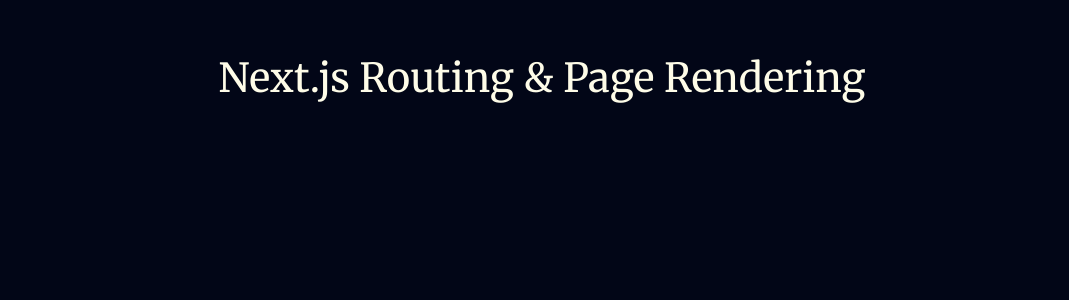
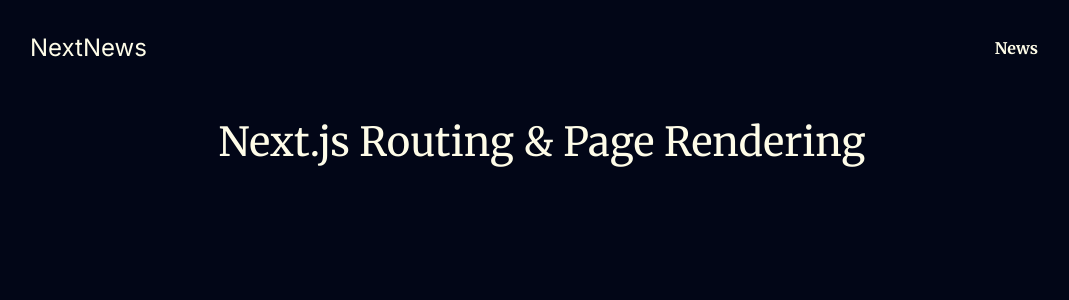
Before and after one commit to yhoyo-stelk08/news-app, a Next.js app: page / in a window 1280 px wide. Shown: the top 300 px of the page, without its empty margins (98-1167 px from the left). Built offline with nearby package versions, Linux system fonts and the light colour scheme.

Commit message:
feat: use the MainHeader components.

```diff
--- a/app/layout.jsx
+++ b/app/layout.jsx
@@ -1,14 +1,20 @@
 import './globals.css';
+import MainHeader from '@/components/MainHeader';
 
 export const metadata = {
   title: 'Next.js Page Routing & Rendering',
   description: 'Learn how to route to different pages.',
-}
+};
 
 export default function RootLayout({ children }) {
- return (
+  return (
     <html lang="en">
-      <body>{children}</body>
+      <body>
+        <div id="page">
+          <MainHeader />
+          {children}
+        </div>
+      </body>
     </html>
-  )
+  );
 }
```
